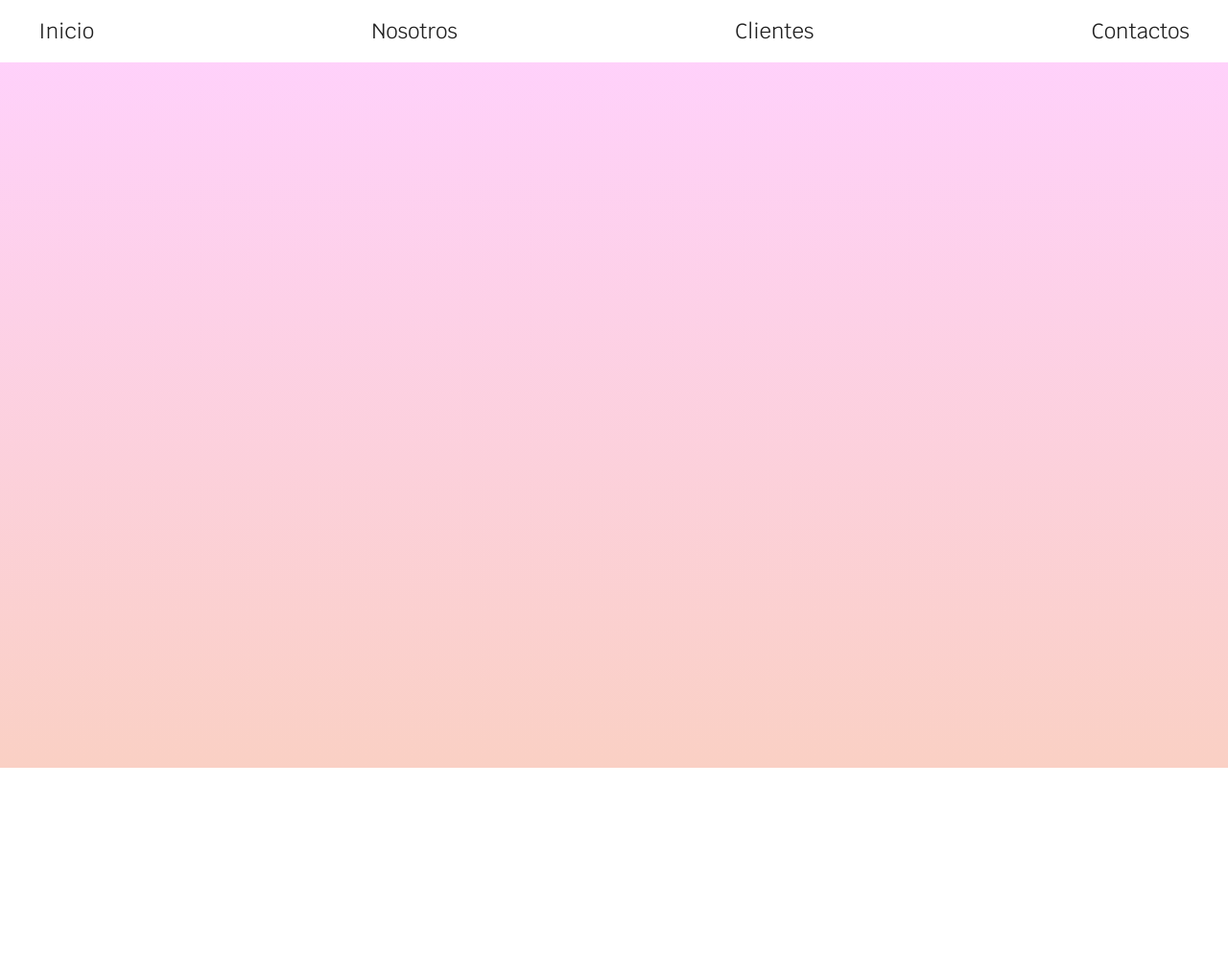
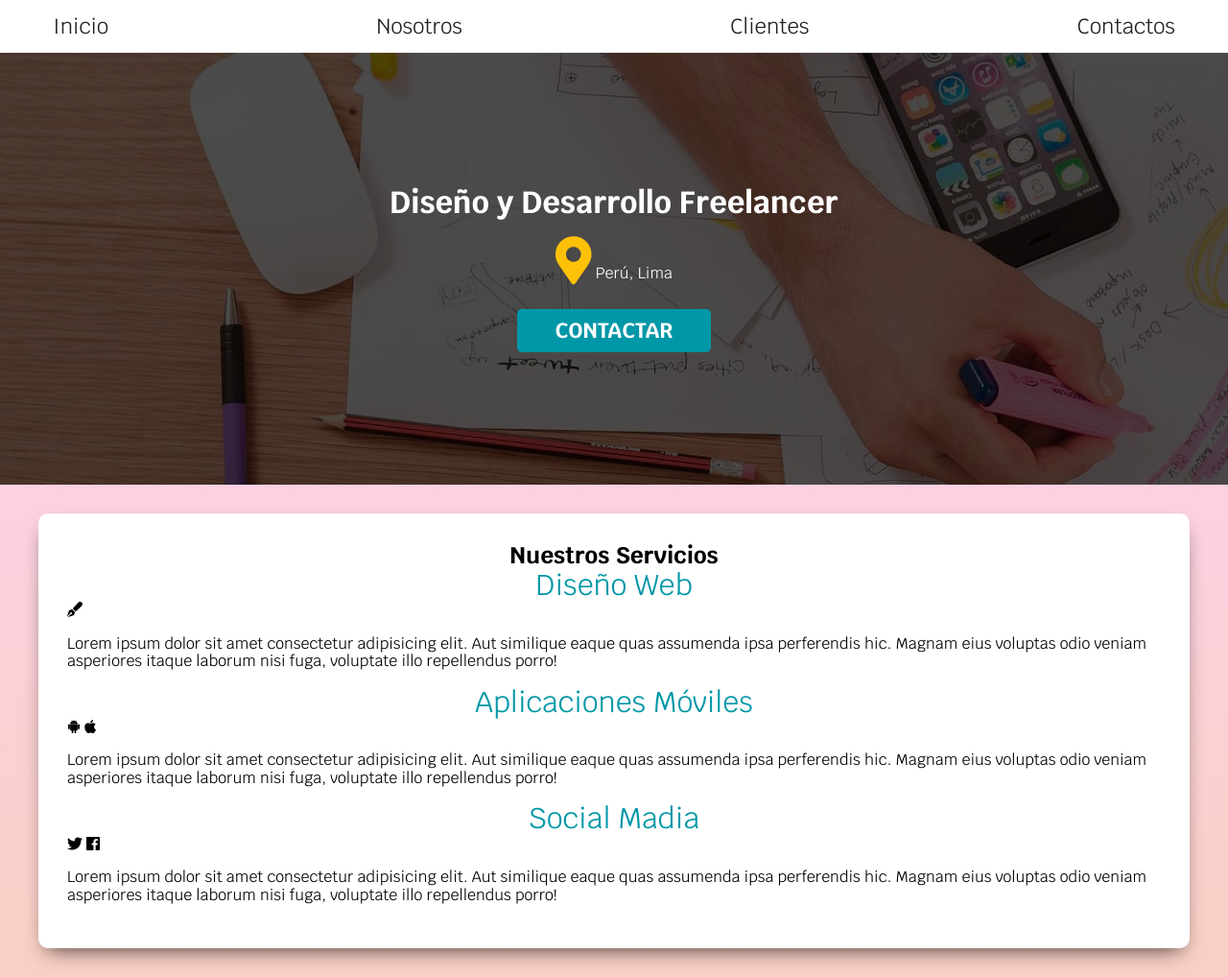
Before and after one commit to maribeltorresg/freelancer-flex, a plain HTML site: page index.html in a window 1280 px wide. Shown: the whole page at 96% size. Before the commit the page ends 800 px from the top, so only its background shows below. Drawn offline with nearby package versions, Linux system fonts and the light colour scheme.

Commit message:
Creando Hero y Servicios

```diff
--- a/css/style.css
+++ b/css/style.css
@@ -1,5 +1,7 @@
 /* variables */
 :root {
+    --primario: #ffc107;
+    --secundario: #0097a7;
     --oscuro: #212121;
 }
 
@@ -17,13 +19,24 @@ body {
     font-size: 1.6rem;
     min-height: 100%;
 }
+h1, h2, h3 {
+    margin: 0;
+}
+h2, h3 {
+    text-align: center;
+}
+h3 {
+    color: var(--secundario);
+    font-weight: 400;
+    font-size: 3rem;
+}
 .site-header {
     background-color: #ffffff;
 }
 .site-header nav {
     max-width: 1200px;
     margin: 0 auto;
-    padding: 2rem 0;
+    padding: 1.5rem ;
     /* Aplicar flex */
     display: flex;
     flex-direction: column;
@@ -50,5 +63,56 @@ body {
     .site-header nav a {
         margin-bottom: 0;
     }
-
 }
+.hero {
+    align-items: center;
+    background-image: url(../img/hero.jpg);
+    display: flex;
+    height: 45rem;
+    justify-content: center;
+    position: relative;
+}
+.hero::after {
+    content: '';
+    background-color: rgba(0, 0, 0, .7);
+    position: absolute;
+    top: 0%;
+    left: 0;
+    right: 0;
+    bottom: 0;
+}
+.contenedor-hero {
+    color: #ffffff;
+    position: relative;
+    text-align: center;
+    z-index: 1;
+}
+.contenedor-hero i {
+    color: var(--primario);
+    font-size: 5rem;
+}
+.boton {
+    background-color: var(--secundario);
+    border-radius: .5rem;
+    color: #ffffff;
+    display: inline-block;
+    font-weight: 700;
+    font-size: 2.2rem;
+    margin-top: 1rem;
+    padding: 1rem 4rem;
+    text-decoration: none;
+    text-transform: uppercase;
+}
+.contenedor {
+    background-color: #ffffff;
+    border-radius: 1rem;
+    max-width: 1200px;
+    margin: 0 auto;
+    padding: 3rem;
+    -webkit-box-shadow:0px 10px 21px -9px rgba(0,0,0, .74);
+    -moz-box-shadow:0px 10px 21px -9px rgba(0,0,0, .74);
+    box-shadow:0px 10px 21px -9px rgba(0,0,0, .74);
+}
+.servicios {
+    margin: 3rem auto;
+}
--- a/index.html
+++ b/index.html
@@ -19,5 +19,40 @@
             <a href="#">Contactos</a>
         </nav>
     </header>
+    <div class="hero">
+        <div class="contenedor-hero">
+            <h1>Diseño y Desarrollo Freelancer</h1>
+            <p> <i class="fas fa-map-marker-alt"></i> Perú, Lima</p>
+            <a href="#" class="boton">Contactar</a>
+        </div>
+    </div>
+    <main class="servicios contenedor">
+        <h2>Nuestros Servicios</h2>
+        <div class="contenedor-servicios">
+            <div class="servicio">
+                <h3>Diseño Web</h3>
+                <div class="iconos">
+                    <i class="fas fa-pen-fancy"></i>
+                </div>
+                <p>Lorem ipsum dolor sit amet consectetur adipisicing elit. Aut similique eaque quas assumenda ipsa perferendis hic. Magnam eius voluptas odio veniam asperiores itaque laborum nisi fuga, voluptate illo repellendus porro!</p>
+            </div>
+            <div class="servicio">
+                <h3>Aplicaciones Móviles</h3>
+                <div class="iconos">
+                    <i class="fab fa-android"></i>
+                    <i class="fab fa-apple"></i>
+                </div>
+                <p>Lorem ipsum dolor sit amet consectetur adipisicing elit. Aut similique eaque quas assumenda ipsa perferendis hic. Magnam eius voluptas odio veniam asperiores itaque laborum nisi fuga, voluptate illo repellendus porro!</p>
+            </div>
+            <div class="servicio">
+                <h3>Social Madia</h3>
+                <div class="iconos">
+                    <i class="fab fa-twitter"></i>
+                    <i class="fab fa-facebook"></i>
+                </div>
+                <p>Lorem ipsum dolor sit amet consectetur adipisicing elit. Aut similique eaque quas assumenda ipsa perferendis hic. Magnam eius voluptas odio veniam asperiores itaque laborum nisi fuga, voluptate illo repellendus porro!</p>
+            </div>
+        </div>
+    </main>
 </body>
 </html>
```
Also changed, not shown: img/hero.jpg (added).
